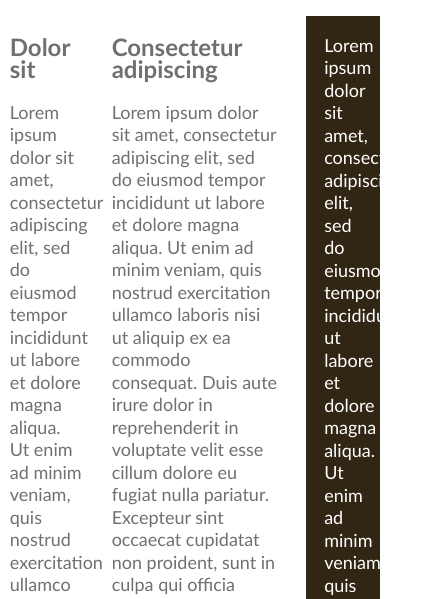
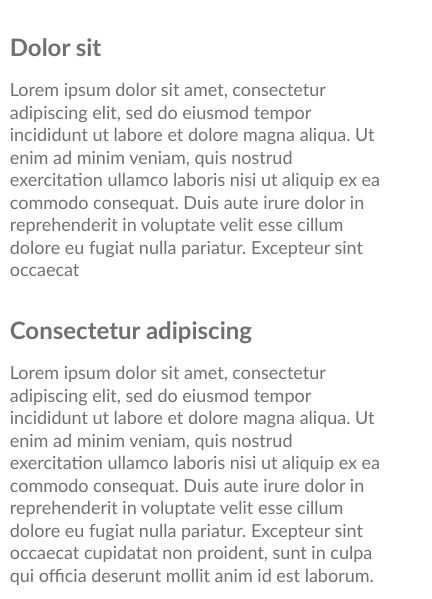
Before and after one commit to BexLedwith/flexbox-practice, a plain HTML site: page index.html in a window 390 px wide. Shown: the part 173-772 px from the top of the page, 432 px wide, since content can reach past the window. Drawn offline with Linux system fonts and the light colour scheme.

Commit message:
add media query

```diff
--- a/styles.css
+++ b/styles.css
@@ -61,8 +61,18 @@ img {
   width: 70%;
 }
 
-aside {
+.col-bg {
   background-color: #312614;
   color: #fff;
   padding: 1em;
 }
+
+@media (max-width: 600px) {
+  .columns {
+    flex-direction: column; /*switches the main axis */
+  }
+
+  .col {
+    width: 100%;
+  }
+}
```
